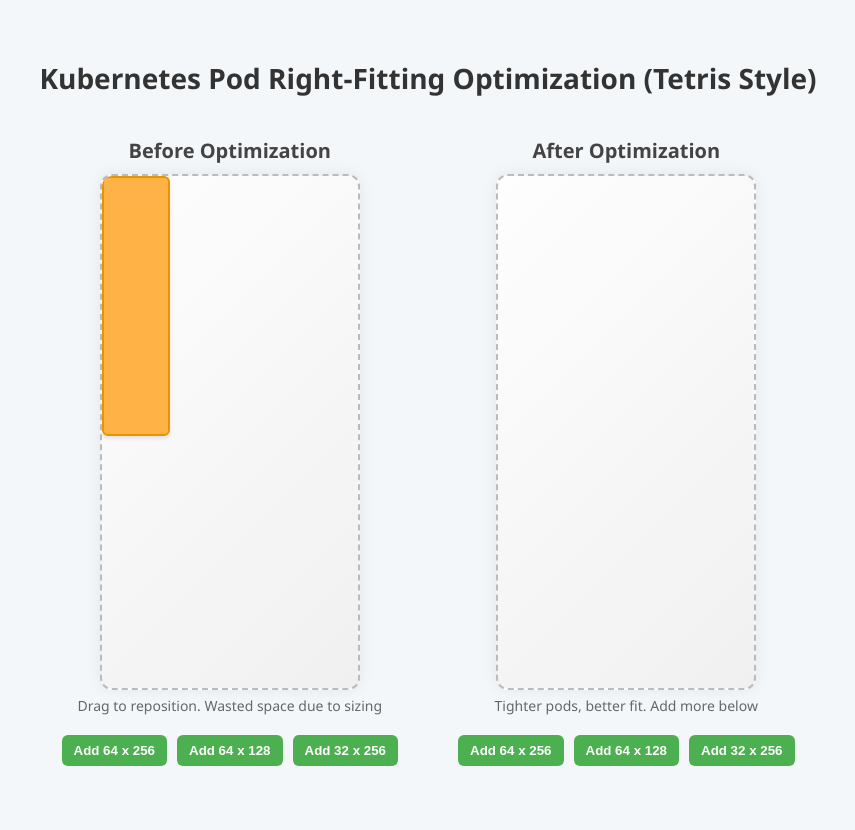
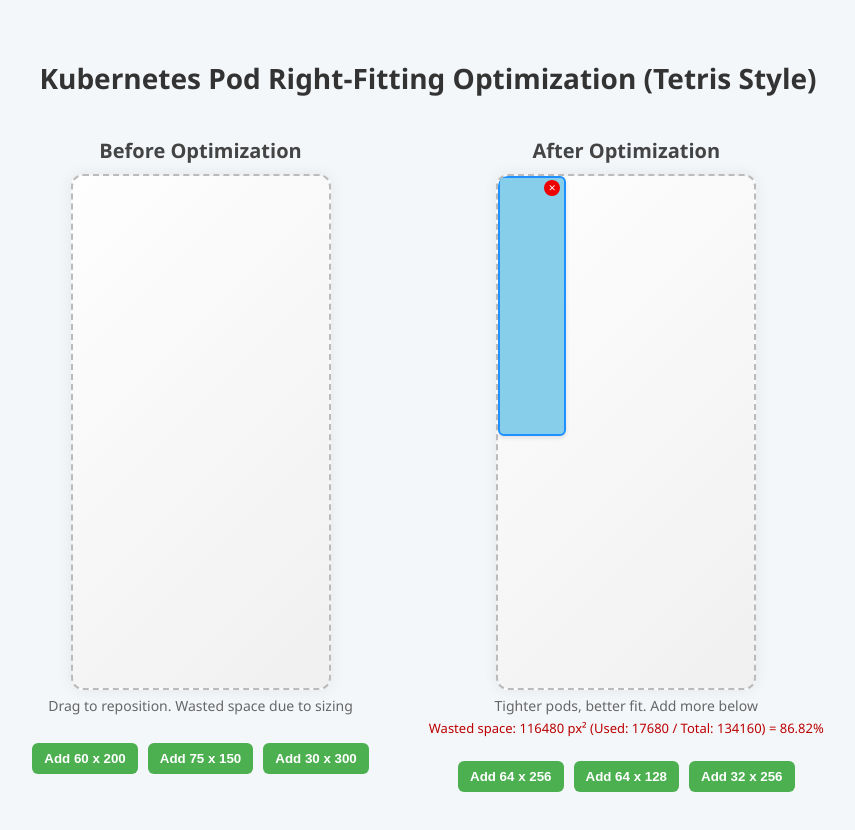
Before and after one commit to clueless2401/k8s-tetris, a plain HTML site: page index.html in a window 1280 px wide. Both pictures are taken after a click on the button "Add 64 x 256". Shown: the whole page, without its empty margins (212-1067 px from the left). Before the commit the page ends 806 px from the top, so only its background shows below. Drawn offline with Linux system fonts and the light colour scheme.

Commit message:
Update index.html

```diff
--- a/index.html
+++ b/index.html
@@ -74,22 +74,22 @@
     }
 
     .before-1 {
-      width: 64px;
-      height: 256px;
+      width: 60px;
+      height: 200px;
       background-color: #ffb347;
       border: 2px solid #e69500;
     }
 
     .before-2 {
-      width: 64px;
-      height: 128px;
+      width: 75px;
+      height: 150px;
       background-color: #ffc785;
       border: 2px solid #e6a850;
     }
 
     .before-3 {
-      width: 32px;
-      height: 128px;
+      width: 30px;
+      height: 300px;
       background-color: #ffdfa3;
       border: 2px solid #e6c77d;
     }
@@ -136,6 +136,13 @@
       color: white;
       font-weight: bold;
     }
+
+    .waste-label {
+      font-size: 13px;
+      color: #b00;
+      margin-top: 4px;
+      margin-bottom: 4px;
+    }
   </style>
 </head>
 <body>
@@ -147,10 +154,11 @@
       <div class="title">Before Optimization</div>
       <div class="node-box" id="before-box"></div>
       <div class="label">Drag to reposition. Wasted space due to sizing</div>
+      <div id="before-waste" class="waste-label"></div>
       <div class="controls">
-        <button onclick="addPod('before-box', 'before-1')">Add 64 x 256</button>
-        <button onclick="addPod('before-box', 'before-2')">Add 64 x 128</button>
-        <button onclick="addPod('before-box', 'before-3')">Add 32 x 256</button>
+        <button onclick="addPod('before-box', 'before-1')">Add 60 x 200</button>
+        <button onclick="addPod('before-box', 'before-2')">Add 75 x 150</button>
+        <button onclick="addPod('before-box', 'before-3')">Add 30 x 300</button>
       </div>
     </div>
 
@@ -158,6 +166,7 @@
       <div class="title">After Optimization</div>
       <div class="node-box" id="after-box"></div>
       <div class="label">Tighter pods, better fit. Add more below</div>
+      <div id="after-waste" class="waste-label"></div>
       <div class="controls">
         <button onclick="addPod('after-box', 'after-1')">Add 64 x 256</button>
         <button onclick="addPod('after-box', 'after-2')">Add 64 x 128</button>
@@ -193,16 +202,63 @@
       el.ondragstart = () => false;
     }
 
+  function updateWastedSpace(containerId) {
+    const container = document.getElementById(containerId);
+    const pods = container.querySelectorAll('.pod');
+    let used = 0;
+    pods.forEach(pod => {
+      used += pod.offsetWidth * pod.offsetHeight;
+    });
+    const total = container.offsetWidth * container.offsetHeight;
+    const wasted = total - used;
+    const labelId = containerId === 'before-box' ? 'before-waste' : 'after-waste';
+    document.getElementById(labelId).textContent =
+      `Wasted space: ${wasted} px² (Used: ${used} / Total: ${total}) = ${((wasted / total) * 100).toFixed(2)}%`;
+  }
+
   function addPod(containerId, podClass) {
     const container = document.getElementById(containerId);
     const pod = document.createElement('div');
     pod.classList.add('pod', podClass);
     pod.style.left = '0px';
     pod.style.top = '0px';
+
+    // Add delete button
+    const deleteBtn = document.createElement('div');
+    deleteBtn.className = 'delete-btn';
+    deleteBtn.innerHTML = '&times;';
+    deleteBtn.onclick = function(e) {
+      e.stopPropagation();
+      pod.remove();
+      updateWastedSpace(containerId);
+    };
+    pod.appendChild(deleteBtn);
+
     makeDraggable(pod);
     container.appendChild(pod);
+    updateWastedSpace(containerId);
   }
+    // Add delete button style
+    const style = document.createElement('style');
+    style.innerHTML = `
+      .delete-btn {
+        position: absolute;
+        top: 2px;
+        right: 4px;
+        color: #fff;
+        background: #e00;
+        border-radius: 50%;
+        width: 16px;
+        height: 16px;
+        font-size: 12px;
+        text-align: center;
+        line-height: 16px;
+        cursor: pointer;
+        z-index: 2;
+        user-select: none;
+      }
+    `;
+    document.head.appendChild(style);
 </script>
-
 </body>
 </html>
```
Lines whose indentation alone changed are shown as unchanged.
